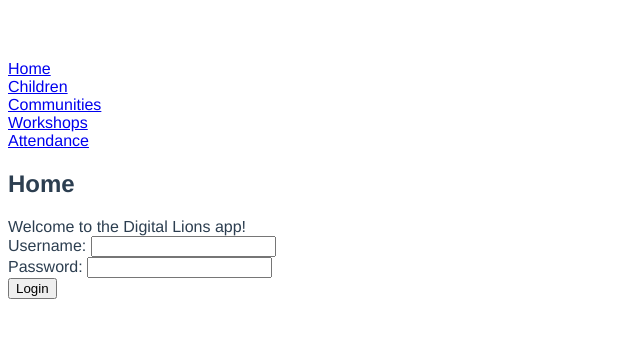
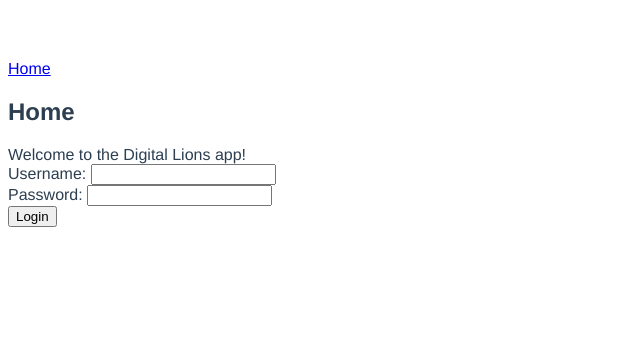
Before and after one commit to guyonmatteau/digital-lions, a Vue app in the folder frontend/: page /login in a window 1280 px wide. Shown: the top 338 px of the page, without its empty margins (0-640 px from the left). Built offline with nearby package versions, Linux system fonts and the light colour scheme.

Commit message:
Add navigation

```diff
--- a/frontend/src/components/Navigation.vue
+++ b/frontend/src/components/Navigation.vue
@@ -6,19 +6,24 @@
           <router-link to="/" class="nav-item nav-link">Home</router-link>
         </div>
         <div class="navbar-nav mr-auto">
-          <router-link to="/children" class="nav-link">Children</router-link>
+          <router-link v-if="store.state.authenticated" to="/children" class="nav-link">Children</router-link>
         </div>
         <div class="navbar-nav mr-auto">
-          <router-link to="/communities" class="nav-link">Communities</router-link>
+          <router-link v-if="store.state.authenticated" to="/communities" class="nav-link">Communities</router-link>
         </div>
         <div class="navbar-nav mr-auto">
-          <router-link to="/workshops" class="nav-item nav-link">Workshops</router-link>
+          <router-link v-if="store.state.authenticated" to="/workshops" class="nav-item nav-link">Workshops</router-link>
         </div>
         <div class="navbar-nav mr-auto">
-          <router-link to="/attendance" class="nav-link">Attendance</router-link>
+          <router-link v-if="store.state.authenticated" to="/attendance" class="nav-link">Attendance</router-link>
         </div>
       </div>
     </nav>
   </div>
 </template>
-<script setup lang="ts"></script>
+<script setup lang="ts">
+import { useStore } from 'vuex'
+const store = useStore()
+
+
+</script>
```
